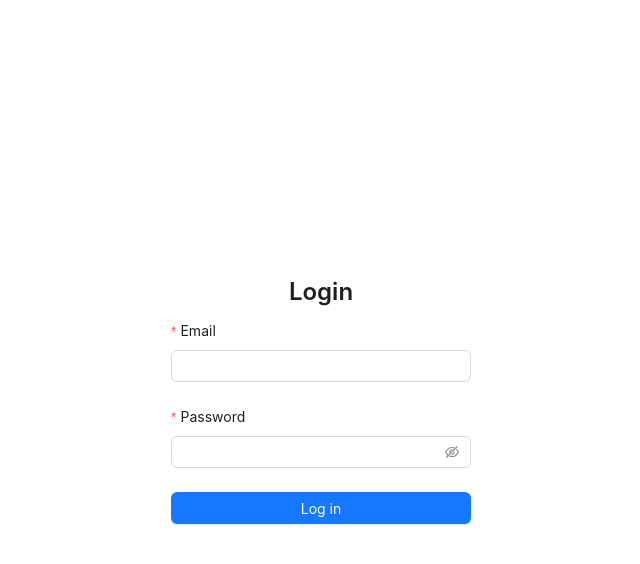
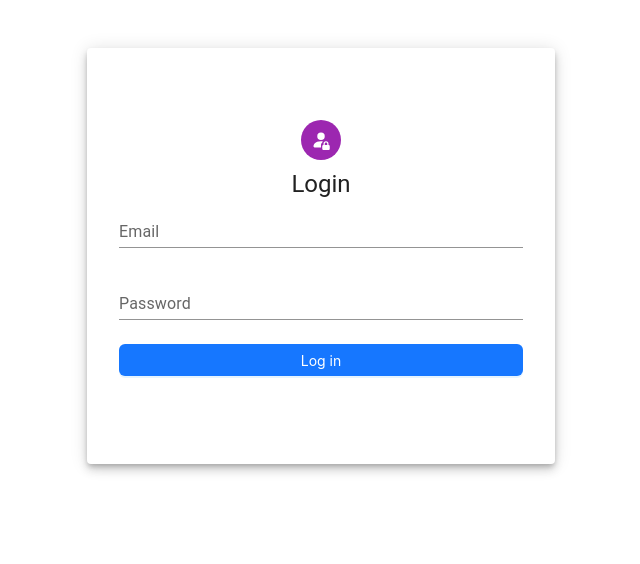
Before and after one commit to sazzad47/ecommerce-admin, a React (Vite) app: page /login in a window 1280 px wide. Shown: the top 564 px of the page, without its empty margins (319-959 px from the left). Built offline with nearby package versions, Linux system fonts and the light colour scheme.

Commit message:
make it better

```diff
--- a/src/components/Layout/Layout.jsx
+++ b/src/components/Layout/Layout.jsx
@@ -7,10 +7,12 @@ import {
   FiShoppingBag,
   FiLogOut,
   FiSettings,
+  FiArrowLeft,
 } from "react-icons/fi";
 import "./Layout.scss";
 import { Link } from "react-router-dom";
 import { AdminHooks } from "../../Features";
+import { IconButton } from "@mui/material";
 const { Header, Sider, Content } = Layout;
 const AppLayout = ({ children, active }) => {
   const { useAdminDetails } = AdminHooks;
@@ -62,10 +64,15 @@ const AppLayout = ({ children, active }) => {
 
       <Layout className="site-layout">
         <Header
-          className="site-layout-background"
+          className="site-layout-background d-flex a-center j-between"
           style={{ background: "#fff", padding: "0 16px" }}
         >
-          <div className="user-info d-flex a-center g-15">
+          <div className="user-info g-15">
+            <IconButton>
+            <FiArrowLeft style={{fontSize: "2rem"}} />
+            </IconButton>
+          </div>
+          <div className="user-info d-flex a-center j-end g-15">
             <span className="user-name">{admin?.name}</span>
           </div>
         </Header>
--- a/src/pages/Login/Login.jsx
+++ b/src/pages/Login/Login.jsx
@@ -1,9 +1,10 @@
 import React, { useEffect } from "react";
-import { Form, Input, Button, Typography } from "antd";
+import { Form, Button } from "antd";
 import { AdminHooks } from "../../Features";
 import { useNavigate } from "react-router";
 import { toast } from "react-hot-toast";
-const { Title } = Typography;
+import { Avatar, Box, Grid, Paper, TextField, Typography } from "@mui/material";
+import {BsPersonFillLock} from "react-icons/bs";
 
 const Login = () => {
   const { useLogin } = AdminHooks;
@@ -22,14 +23,27 @@ const Login = () => {
     }
   }, [isError, isLoading]);
   return (
-    <div
-      style={{
+    <Grid
+      container
+      component="main"
+      sx={{ maxWidth: "500px", margin: "0 auto", padding: "3rem 1rem" }}
+    >
+      <Grid item xs={12} component={Paper} elevation={6}>
+        <Box
+          sx={{
+            my: 8,
+            mx: 4,
             display: "flex",
-        justifyContent: "center",
+            flexDirection: "column",
             alignItems: "center",
-        height: "100vh",
           }}
         >
+          <Avatar sx={{ m: 1, bgcolor: "secondary.main" }}>
+            <BsPersonFillLock/>
+          </Avatar>
+          <Typography component="h1" variant="h5">
+            Login
+          </Typography>
           <Form
             name="loginForm"
             layout="vertical"
@@ -37,13 +51,9 @@ const Login = () => {
               remember: true,
             }}
             onFinish={onFinish}
-        style={{ width: "300px" }}
+            style={{ width: "100%" }}
           >
-        <Title level={3} style={{ textAlign: "center" }}>
-          Login
-        </Title>
             <Form.Item
-          label="Email"
               name="email"
               rules={[
                 {
@@ -52,11 +62,10 @@ const Login = () => {
                 },
               ]}
             >
-          <Input />
+              <TextField label="Email" variant="standard" fullWidth />
             </Form.Item>
 
             <Form.Item
-          label="Password"
               name="password"
               rules={[
                 {
@@ -65,16 +74,28 @@ const Login = () => {
                 },
               ]}
             >
-          <Input.Password />
+              <TextField
+                label="Password"
+                variant="standard"
+                type="password"
+                fullWidth
+              />
             </Form.Item>
 
             <Form.Item>
-          <Button type="primary" htmlType="submit" loading={isLoading} block>
+              <Button
+                type="primary"
+                htmlType="submit"
+                loading={isLoading}
+                block
+              >
                 Log in
               </Button>
             </Form.Item>
           </Form>
-    </div>
+        </Box>
+      </Grid>
+    </Grid>
   );
 };
 
```
Lines whose indentation alone changed are shown as unchanged.
